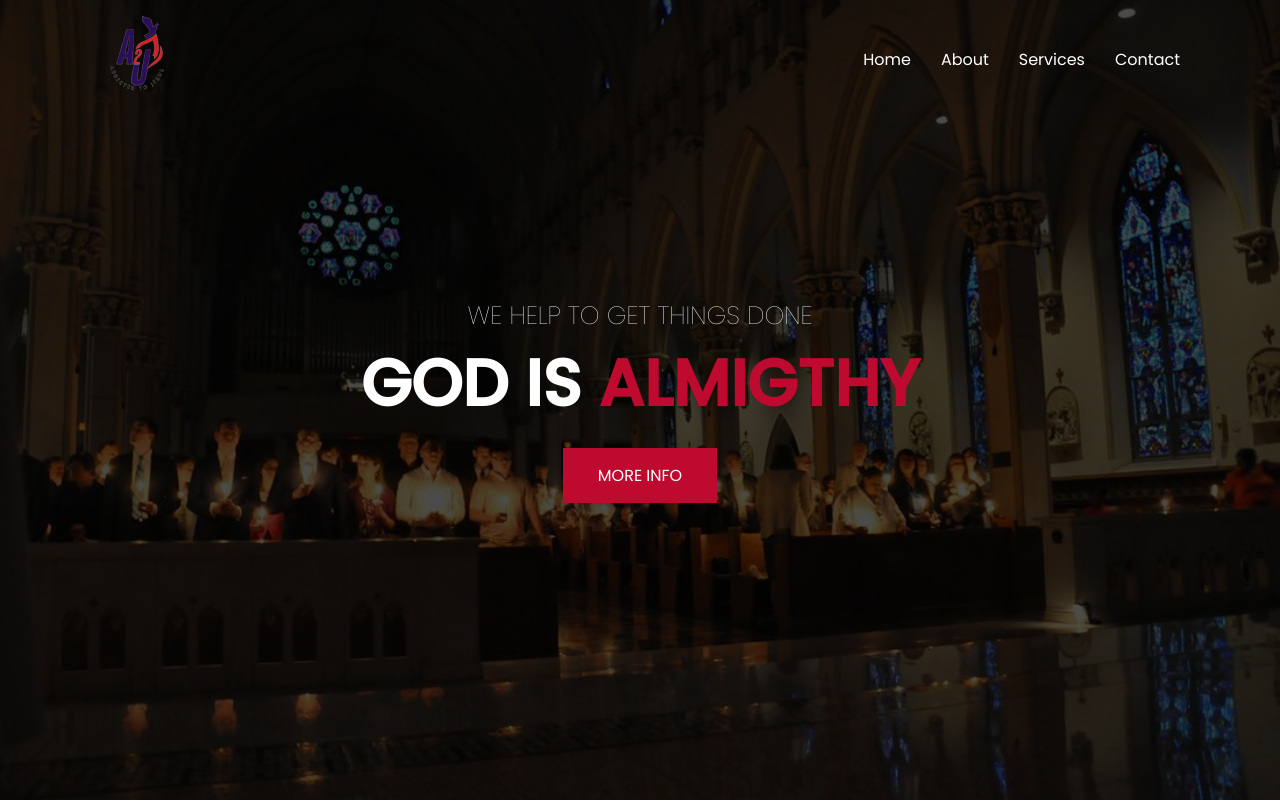
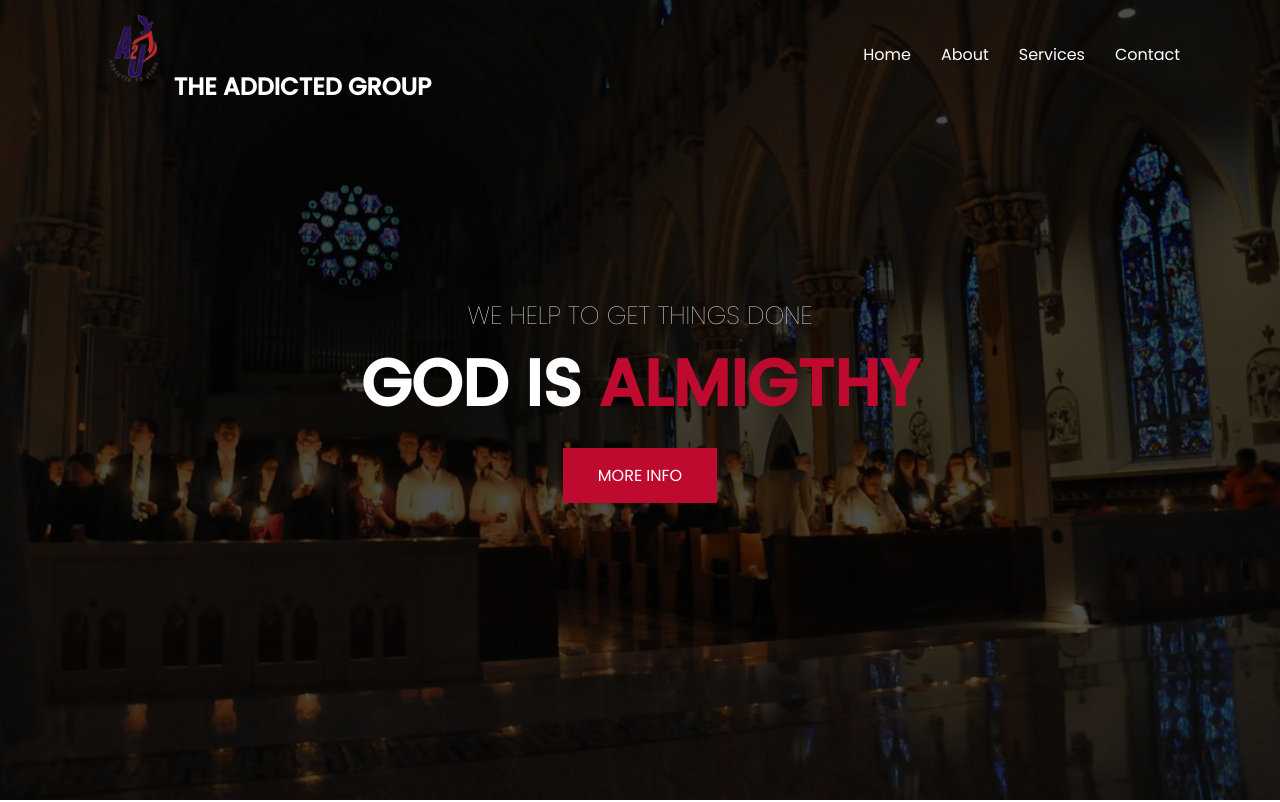
Before and after one commit to EphraimSamuel/A2j, a plain HTML site: page index.html in a window 1280 px wide. Shown: the top 802 px of the page. Drawn offline with Linux system fonts and the light colour scheme.

Commit message:
Only added text
You should see addicted to Jesus so I'm just trying to get the text beside the logo

```diff
--- a/index.html
+++ b/index.html
@@ -16,9 +16,13 @@
   <body>
     <header>
       <h2>
-        <a href="#">
-          <img alt="" src="images/a2jl-sec.png" style="height: 100px" />
+        <a href="#home">
+          <img alt="" src="images/a2jl-sec.png" style="height: 90px" margin-left="5em"></img>
+          THE ADDICTED GROUP
         </a>
+
+
+
       </h2>
       <ul class="nav">
         <li>
@@ -39,7 +43,7 @@
       <div class="banner-img"></div>
       <h3>We Help to get things Done</h3>
       <h1>God is <span>Almigthy</span></h1>
-      <a class="banner-btn" href="#">More Info</a>
+      <a class="banner-btn" href="#about">More Info</a>
     </section>
     <section class="about-area" id="about">
       <h3 class="section-title">About <span>Us</span></h3>
```
